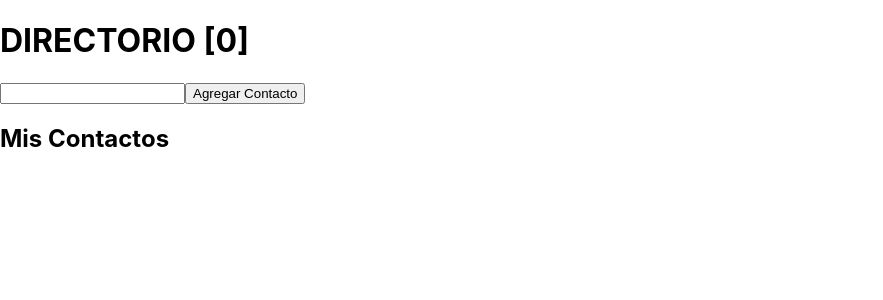
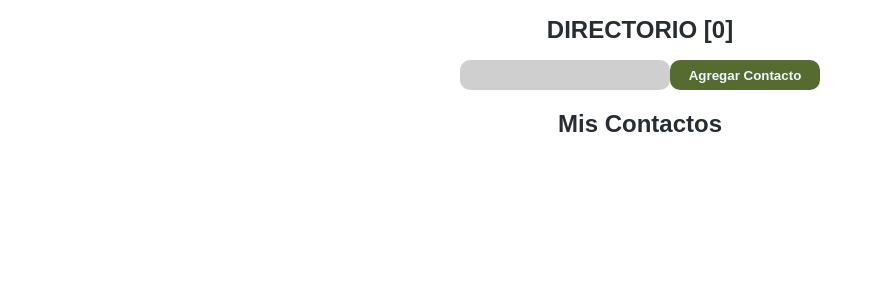
Before and after one commit to hiireme/Pagina-React-contactos, a React (Create React App) app: page / in a window 1280 px wide. Shown: the top 300 px of the page, without its empty margins (0-883 px from the left). Built offline with nearby package versions, Linux system fonts and the light colour scheme.

Commit message:
arreglando, detalles

```diff
--- a/src/AgregaContacto/index.js
+++ b/src/AgregaContacto/index.js
@@ -6,7 +6,7 @@ import {DirectorioContext} from'../Contex/DirectorioProvider';
 
 function AgregaContacto() {
 
-    const [setModal, guardarContacto]=React.useContext(DirectorioContext);
+    const {setModal, guardarContacto}=React.useContext(DirectorioContext);
     const [contact,setcontact]=React.useState({
         nombre:'',
         correo:'',
@@ -29,7 +29,10 @@ function AgregaContacto() {
         setcontact(contactoTemporal);
     }
 
-    function onClickbtnBorrar() { }
+    function onClickbtnBorrar() {
+        setModal(false);
+    }
+
     function onClickbtnAgregar(event) {
         event.preventDefault();
         guardarContacto(contact);
@@ -37,8 +40,8 @@ function AgregaContacto() {
      }
 
     return (
-        <div>
-            <form>
+        <div className="modal">
+            <form className="modal_container">
                 <input typeof="nombre" placeholder="Nombre" onChange={onChangenombre}></input>
                 <input typeof="correo" placeholder="Correo" onChange={onChangecorreo}></input>
                 <input typeof="telefono" placeholder="Telefono" onChange={onChangetelefono}></input>
--- a/src/App.css
+++ b/src/App.css
@@ -32,7 +32,29 @@
   from {
     transform: rotate(0deg);
   }
+
   to {
     transform: rotate(360deg);
   }
 }
+
+.contenedor1 {
+  text-align: center;
+}
+.directorio {
+  text-align: center;
+  color: #282c34;
+  font-size: x-large;
+  font-family: Arial, Helvetica, sans-serif;
+}
+
+.btnAgregarContacto {
+  width: 150px;
+  height: 30px;
+  border: none;
+  border-radius: 10px;
+  padding: 0 5px;
+  background-color: darkolivegreen;
+  font-weight: bold;
+  color: aliceblue;
+}
--- a/src/App.js
+++ b/src/App.js
@@ -7,7 +7,6 @@ import AgregaContacto from './AgregaContacto';
 import { DirectorioContext, DirectorioProvider } from './Contex/DirectorioProvider';
 
 function App() {
-  let modal = false;
 
   return (
     <DirectorioProvider>
@@ -17,13 +16,15 @@ function App() {
             contactosFiltrados,
             borrarContacto,
             contadorContactos,
-            modal,
+            Modal,
             setModal
           }) => (
             <React.Fragment>
-              <h1>DIRECTORIO [{contadorContactos}]</h1>
-              <Busqueda />
-              <button onClick={()=>{setModal(true)}}>Agregar Contacto</button>
+              <div className='contenedor1'>
+                <h1 className='directorio'>DIRECTORIO [{contadorContactos}]</h1>
+                <Busqueda />
+                <button className='btnAgregarContacto' onClick={() => { setModal(true) }}>Agregar Contacto</button>
+              </div>
               <ListaContactos>
                 {
                   contactosFiltrados.map((contacto) => {
@@ -38,7 +39,7 @@ function App() {
                   })
                 }
               </ListaContactos>
-              {modal && <AgregaContacto />}
+              {Modal && <AgregaContacto />}
             </React.Fragment>
           )
         }
--- a/src/Busqueda/Busqueda.css
+++ b/src/Busqueda/Busqueda.css
@@ -0,0 +1,8 @@
+.Buscador {
+    width: 200px;
+    height: 30px;
+    border: none;
+    border-radius: 10px;
+    padding: 0 5px;
+    background-color: rgb(207, 207, 207);
+}
--- a/src/Busqueda/Busqueda.js
+++ b/src/Busqueda/Busqueda.js
@@ -10,7 +10,7 @@ function Busqueda() {
     }
     return (
         <React.Fragment>
-            <input onChange={onBusquedaChange} value={TextoBusqueda}></input>
+            <input className="Buscador" onChange={onBusquedaChange} value={TextoBusqueda}></input>
         </React.Fragment>
     );
 }
--- a/src/Contacto/Contacto.css
+++ b/src/Contacto/Contacto.css
@@ -0,0 +1,20 @@
+.btnBorrar {
+    width: 150px;
+    height: 30px;
+    border: none;
+    border-radius: 10px;
+    padding: 0 5px;
+    background-color: rgb(230, 66, 66);
+    font-weight: bold;
+    color: antiquewhite;
+}
+
+.contenedorContacto {
+    font-weight: bold;
+    color:rgb(70, 64, 64 );
+    background-color: rgb(212, 212, 212);
+    border-radius: 10px;
+    margin-left: 40%;
+    width: 250px;
+    height: 200px;
+}
--- a/src/Contacto/index.js
+++ b/src/Contacto/index.js
@@ -9,10 +9,12 @@ function Contacto(props) {
     }
     return (
         <div>
-            <p>{props.nombre}</p>
-            <p>{props.telefono}</p>
-            <p>{props.correo}</p>
-            <button onClick={borrar}>Borrar</button>
+            <div className="contenedorContacto">
+                <p>{props.nombre}</p>
+                <p>{props.telefono}</p>
+                <p>{props.correo}</p>
+                <button className="btnBorrar" onClick={borrar}>Borrar</button>
+            </div>
         </div>
     )
 }
--- a/src/Contex/DirectorioProvider.js
+++ b/src/Contex/DirectorioProvider.js
@@ -16,7 +16,7 @@ function DirectorioProvider(props) {
     let [textoBusqueda, setTextoBusqueda] = React.useState('');
     let [ContactosState, setContactosState] = React.useState(Contactos)
     let contactosFiltrados = [];
-    let [modal, setModal]= React.useState(false);
+    let [Modal, setModal]= React.useState(false);
 
     function guardarContacto(contacto) {
         let contactosTemporal=[...ContactosState];
@@ -60,7 +60,7 @@ function DirectorioProvider(props) {
                 setContactosState,
                 borrarContacto,
                 contadorContactos,
-                modal,
+                Modal,
                 setModal,
                 guardarContacto
             }}>
--- a/src/ListaContactos/ListaContactos.css
+++ b/src/ListaContactos/ListaContactos.css
@@ -0,0 +1,6 @@
+.MisContactos {
+    text-align: center;
+    font-weight: bold;
+    font-family: Arial, Helvetica, sans-serif;
+    color: #282c34;
+}
--- a/src/ListaContactos/index.js
+++ b/src/ListaContactos/index.js
@@ -1,8 +1,9 @@
 import React from "react";
+import './ListaContactos.css';
 
 function ListaContactos(props) {
     return(
-        <div>
+        <div className="MisContactos">
             <h2>Mis Contactos</h2>
             {props.children}
         </div>
```
